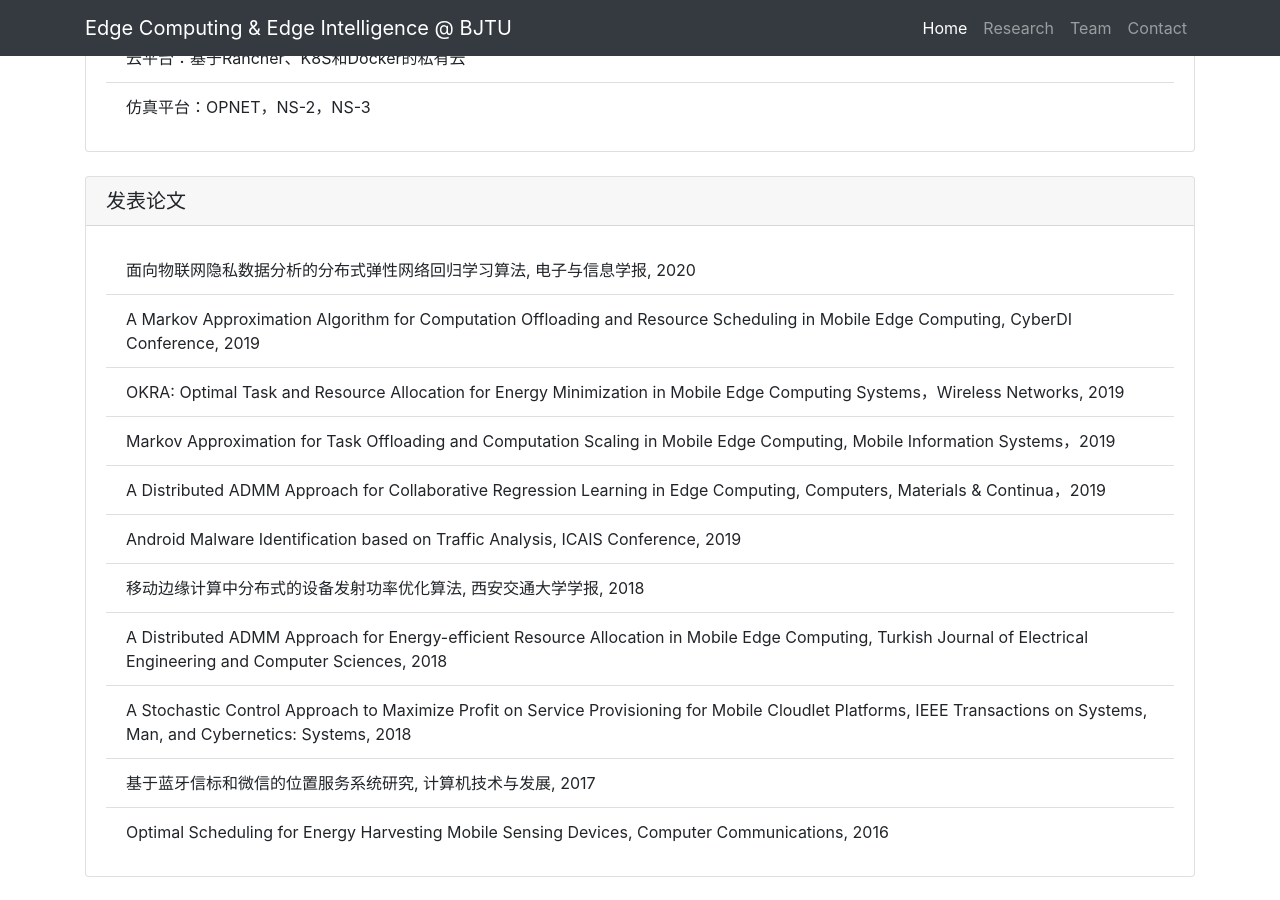
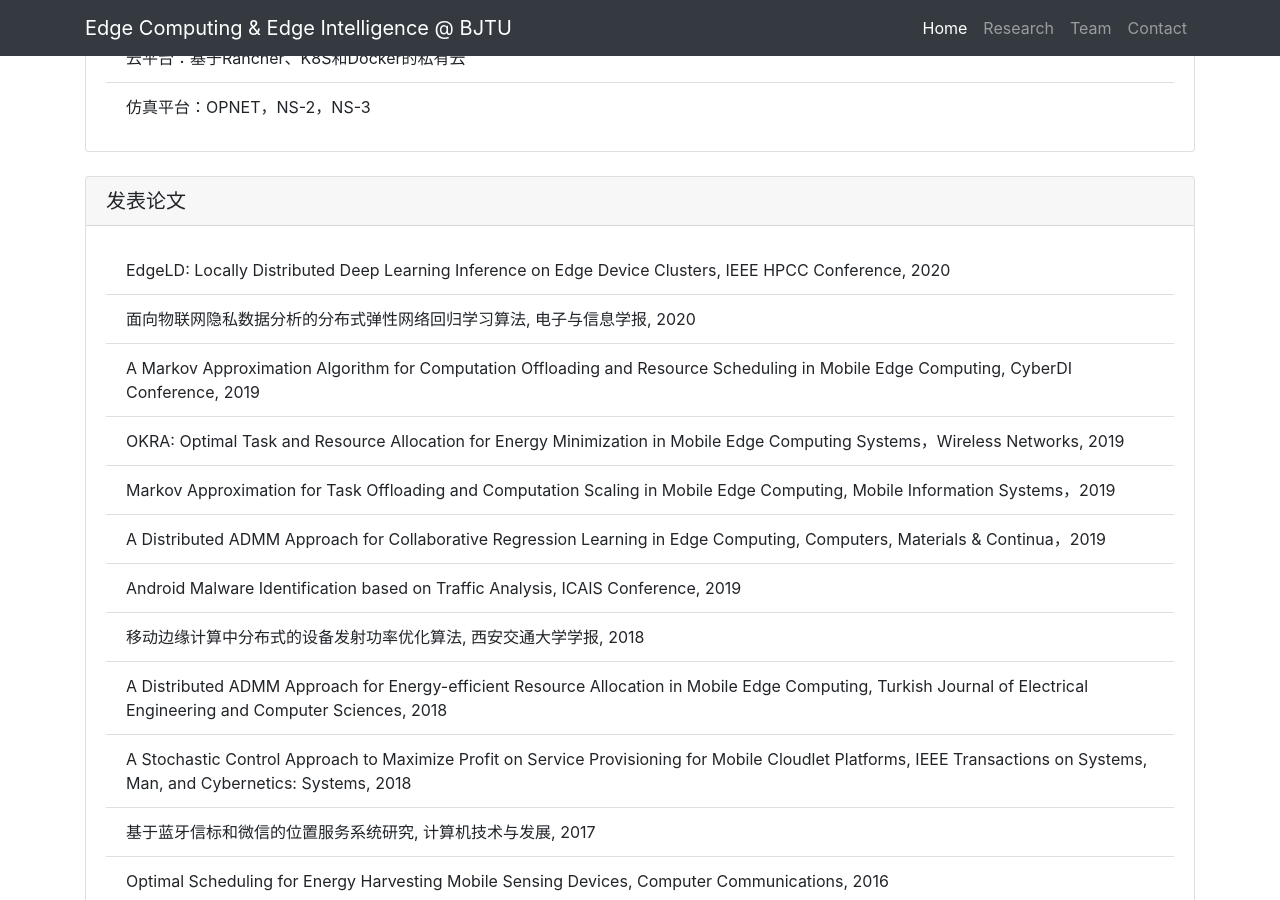
Before and after one commit to fangvv/Homepage, a Jekyll site: the page Edgecomp/index.html, which Jekyll copies as it is, in a window 1280 px wide and 900 px high, scrolled down 2222 px. Built offline with Jekyll 4.4.1, drawn with Linux system fonts in a browser that asks for light colours; comment, search, counter and statistics services are not loaded.

Commit message:
Signed-off-by: fangvv <fangvv@gmail.com>

```diff
--- a/Edgecomp/index.html
+++ b/Edgecomp/index.html
@@ -118,6 +118,7 @@
   <h5 class="card-header">发表论文</h5>
   <div class="card-body">
     <ul class="list-group list-group-flush">
+      <li class="list-group-item">EdgeLD: Locally Distributed Deep Learning Inference on Edge Device Clusters, IEEE HPCC Conference, 2020</li>
       <li class="list-group-item">面向物联网隐私数据分析的分布式弹性网络回归学习算法, 电子与信息学报, 2020</li>
       <li class="list-group-item">A Markov Approximation Algorithm for Computation Offloading and Resource Scheduling in Mobile Edge Computing, CyberDI Conference, 2019</li>
       <li class="list-group-item">OKRA: Optimal Task and Resource Allocation for Energy Minimization in Mobile Edge Computing Systems，Wireless Networks, 2019</li>
```
